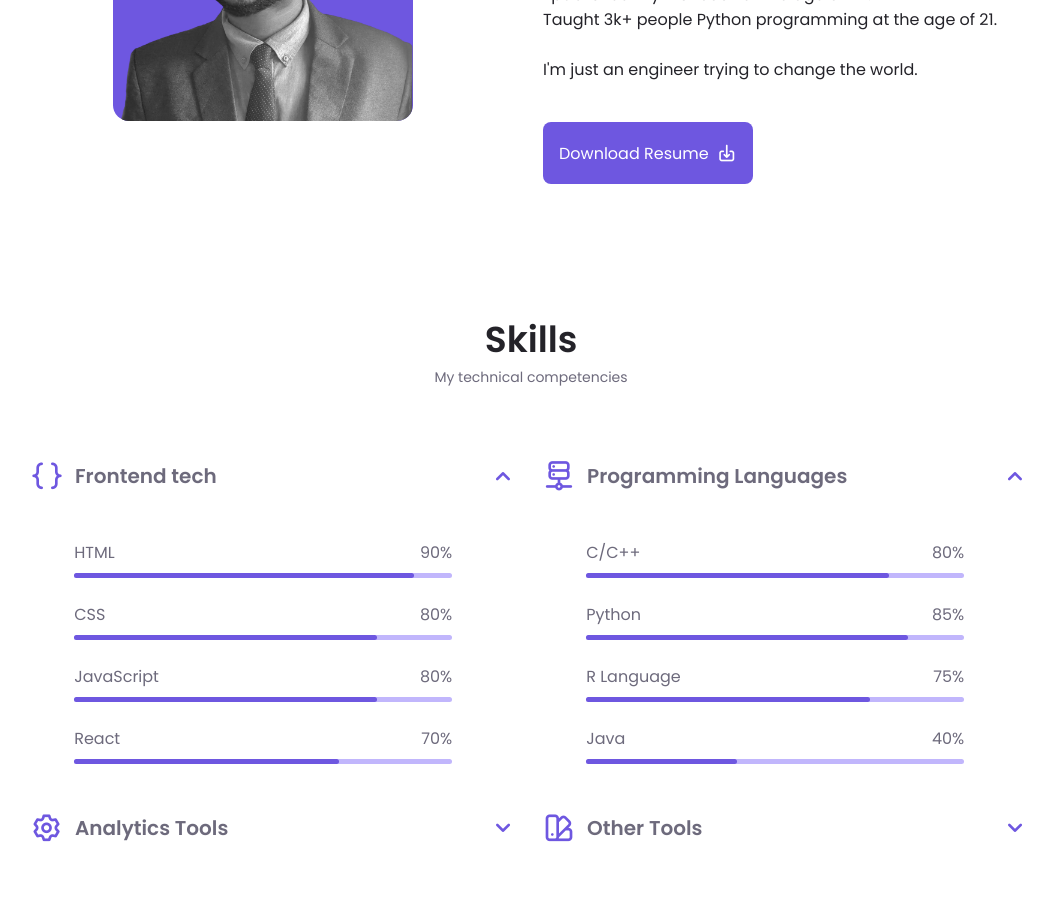
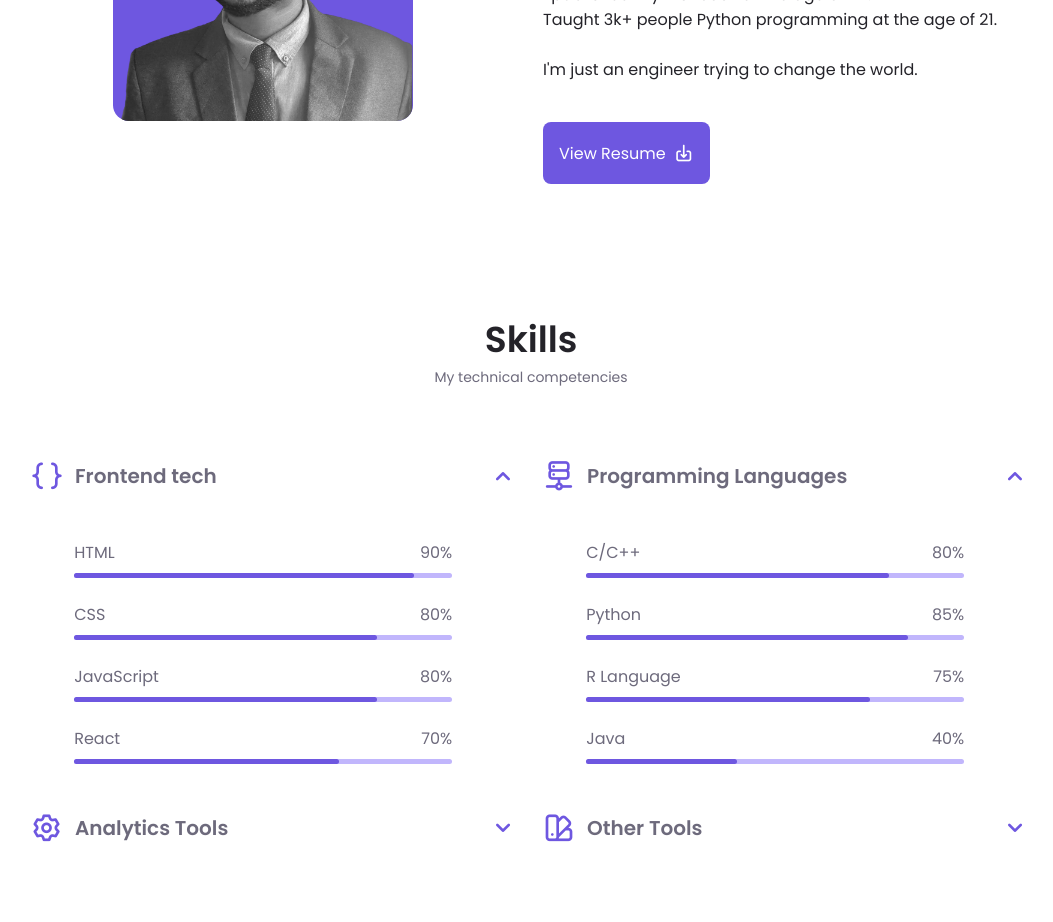
Before and after one commit to jahnavi-prasad/NewPortfolio, a plain HTML site: page index.html in a window 1280 px wide. Shown: the part 1120-2042 px from the top of the page, without its empty margins (109-1162 px from the left). Drawn offline with nearby package versions, Linux system fonts and the light colour scheme.

Commit message:
Update index.html

```diff
--- a/index.html
+++ b/index.html
@@ -169,8 +169,8 @@
                     </p>
 
                     <div class="about__buttons">
-                        <a download="" href="assets/pdf/Jahnavi_Prasad_Resume.pdf" class="button button--flex">
-                            Download Resume <i class="uil uil-download-alt button__icon"></i>
+                        <a href="assets/pdf/Jahnavi_Prasad_Resume.pdf" class="button button--flex">
+                            View Resume <i class="uil uil-download-alt button__icon"></i>
                         </a>
                     </div>
 
```
